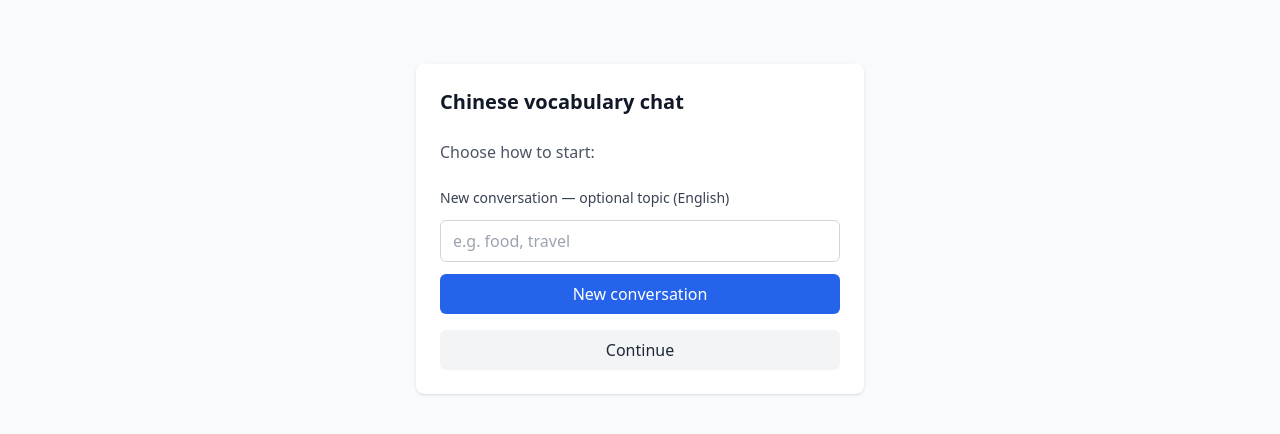
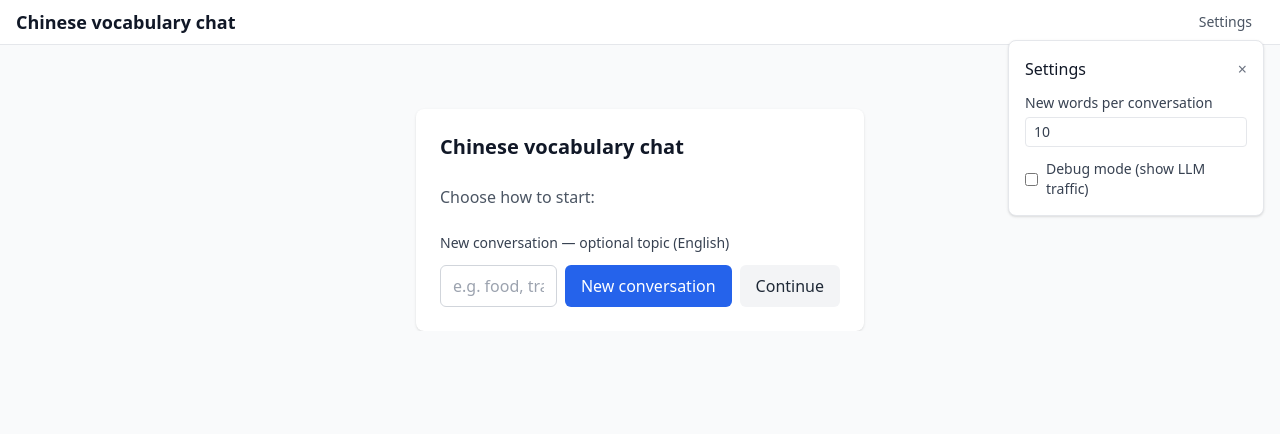
Before and after one commit to danghica/LearnChinese, a Next.js app: page / in a window 1280 px wide. Shown: the top 434 px of the page. Built offline with nearby package versions, Linux system fonts and the light colour scheme.

Commit message:
After a buch of fiddlings the app has deteriorated.

```diff
--- a/app/page.tsx
+++ b/app/page.tsx
@@ -28,7 +28,7 @@ export default function Home() {
   const [initialMessages, setInitialMessages] = useState<{ id: string; role: "user" | "assistant"; content: string }[]>([]);
   const [newWordsPerConversation, setNewWordsPerConversation] = useState(DEFAULT_NEW_WORDS);
   const [debugMode, setDebugMode] = useState(false);
-  const [settingsOpen, setSettingsOpen] = useState(false);
+  const [settingsOpen, setSettingsOpen] = useState(true);
 
   useEffect(() => {
     setNewWordsPerConversation(getStoredNewWords());
@@ -75,24 +75,9 @@ export default function Home() {
 
   if (view === "entry") {
     return (
-      <main className="min-h-0 bg-gray-50 max-h-[85vh]">
-        <EntryScreen onNew={handleNew} onContinue={handleContinue} />
-      </main>
-    );
-  }
-
-  return (
       <main className="bg-gray-50 flex flex-col max-h-[85vh] min-h-0">
         <header className="flex justify-between items-center px-4 py-2 border-b bg-white">
           <h1 className="text-lg font-semibold text-gray-900">Chinese vocabulary chat</h1>
-        <div className="flex items-center gap-2">
-          <button
-            type="button"
-            onClick={() => handleNew("")}
-            className="px-3 py-1 text-sm text-blue-600 hover:bg-blue-50 rounded"
-          >
-            New conversation
-          </button>
           <div className="relative">
             <button
               type="button"
@@ -110,15 +95,46 @@ export default function Home() {
               onClose={() => setSettingsOpen(false)}
             />
           </div>
+        </header>
+        <div className="flex-1 min-h-0 overflow-auto">
+          <EntryScreen onNew={handleNew} onContinue={handleContinue} />
+        </div>
+      </main>
+    );
+  }
+
+  return (
+    <main className="bg-gray-50 flex flex-col max-h-[85vh] min-h-0">
+      <header className="flex justify-between items-center px-4 py-2 border-b bg-white">
+        <h1 className="text-lg font-semibold text-gray-900">Chinese vocabulary chat</h1>
+        <div className="relative">
+          <button
+            type="button"
+            onClick={() => setSettingsOpen((o) => !o)}
+            className="px-3 py-1 text-sm text-gray-600 hover:bg-gray-100 rounded"
+          >
+            Settings
+          </button>
+          <SettingsMenu
+            newWordsPerConversation={newWordsPerConversation}
+            onNewWordsChange={handleNewWordsChange}
+            debugMode={debugMode}
+            onDebugChange={handleDebugChange}
+            open={settingsOpen}
+            onClose={() => setSettingsOpen(false)}
+          />
         </div>
       </header>
+      <div className="flex-1 min-h-0 overflow-hidden flex flex-col">
         <ChatView
           initialMessages={initialMessages}
           conversationId={conversationId}
           newWordsPerConversation={newWordsPerConversation}
           topic={topic || undefined}
           debugMode={debugMode}
+          onNewConversation={() => handleNew("")}
         />
+      </div>
     </main>
   );
 }
--- a/components/ChatView.tsx
+++ b/components/ChatView.tsx
@@ -26,6 +26,7 @@ type Props = {
   newWordsPerConversation: number;
   topic?: string;
   debugMode?: boolean;
+  onNewConversation?: () => void;
 };
 
 export default function ChatView({
@@ -34,6 +35,7 @@ export default function ChatView({
   newWordsPerConversation,
   topic,
   debugMode = false,
+  onNewConversation,
 }: Props) {
   const [messages, setMessages] = useState<Message[]>(initialMessages);
   const [convId, setConvId] = useState<string | null>(conversationId);
@@ -128,8 +130,19 @@ export default function ChatView({
   }, [wordLookup]);
 
   return (
-    <div className="flex flex-col flex-1 min-h-0 max-w-3xl mx-auto">
+    <div className="flex flex-col flex-1 min-h-0 max-w-3xl mx-auto w-full">
       <div ref={scrollRef} className="flex-1 overflow-y-auto p-4 space-y-1">
+        {onNewConversation && (
+          <div className="mb-2">
+            <button
+              type="button"
+              onClick={onNewConversation}
+              className="text-sm text-blue-600 hover:bg-blue-50 px-2 py-1 rounded"
+            >
+              New conversation
+            </button>
+          </div>
+        )}
         {messages.length === 0 && !loading && (
           <div className="flex justify-center py-6">
             <button
@@ -205,6 +218,15 @@ export default function ChatView({
           <textarea
             value={input}
             onChange={(e) => setInput(e.target.value)}
+            onKeyDown={(e) => {
+              if (e.key === "Enter" && !e.shiftKey) {
+                e.preventDefault();
+                if (input.trim() && !loading) {
+                  const form = e.currentTarget.form;
+                  if (form) form.requestSubmit();
+                }
+              }
+            }}
             placeholder="Type your message..."
             rows={2}
             className="flex-1 px-3 py-2 border border-gray-300 rounded-md focus:ring focus:ring-blue-200 focus:border-blue-500 resize-none"
--- a/components/EntryScreen.tsx
+++ b/components/EntryScreen.tsx
@@ -17,32 +17,32 @@ export default function EntryScreen({ onNew, onContinue }: Props) {
     <div className="max-w-md mx-auto mt-16 p-6 bg-white rounded-lg shadow space-y-6">
       <h1 className="text-xl font-semibold text-gray-900">Chinese vocabulary chat</h1>
       <p className="text-gray-600">Choose how to start:</p>
-      <div className="space-y-4">
       <form onSubmit={handleNew} className="space-y-3">
         <label className="block text-sm font-medium text-gray-700">
           New conversation — optional topic (English)
         </label>
+        <div className="flex gap-2 items-stretch">
           <input
             name="topic"
             type="text"
             placeholder="e.g. food, travel"
-            className="w-full px-3 py-2 border border-gray-300 rounded-md focus:ring focus:ring-blue-200 focus:border-blue-500"
+            className="flex-1 min-w-0 px-3 py-2 border border-gray-300 rounded-md focus:ring focus:ring-blue-200 focus:border-blue-500"
           />
           <button
             type="submit"
-            className="w-full py-2 px-4 bg-blue-600 text-white rounded-md hover:bg-blue-700 focus:outline-none focus:ring-2 focus:ring-blue-500"
+            className="shrink-0 py-2 px-4 bg-blue-600 text-white rounded-md hover:bg-blue-700 focus:outline-none focus:ring-2 focus:ring-blue-500"
           >
             New conversation
           </button>
-        </form>
           <button
             type="button"
             onClick={onContinue}
-          className="w-full py-2 px-4 bg-gray-100 text-gray-800 rounded-md hover:bg-gray-200 focus:outline-none focus:ring-2 focus:ring-gray-400"
+            className="shrink-0 py-2 px-4 bg-gray-100 text-gray-800 rounded-md hover:bg-gray-200 focus:outline-none focus:ring-2 focus:ring-gray-400"
           >
             Continue
           </button>
         </div>
+      </form>
     </div>
   );
 }
```
Lines whose indentation alone changed are shown as unchanged.
